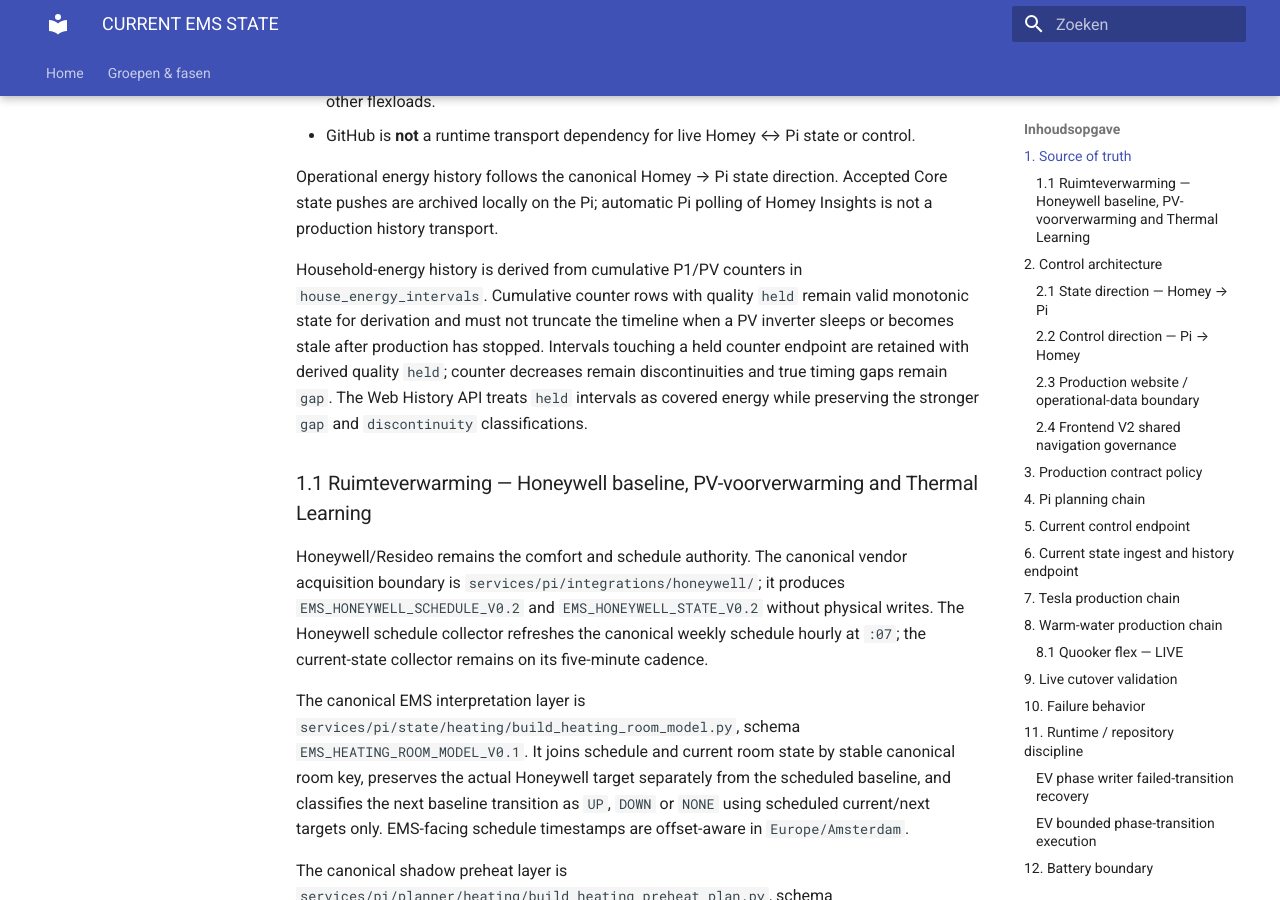
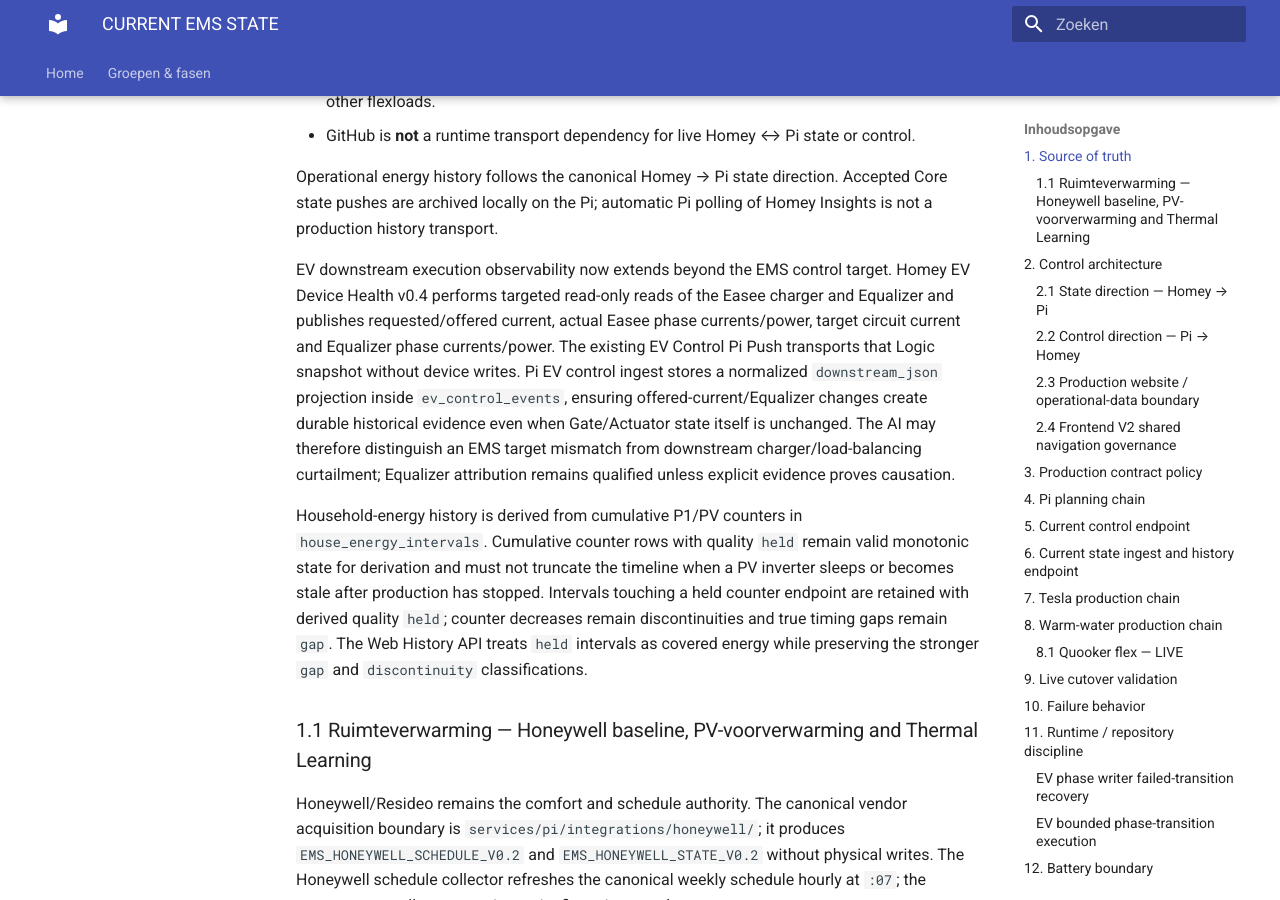
Before and after one commit to OnsKasteeltje/homey-energy-manual, an MkDocs documentation site: the page built from docs/architecture/CURRENT-EMS-STATE.md, in a window 1280 px wide and 900 px high, scrolled down 1466 px. Built offline with MkDocs 1.6.1 and Material for MkDocs 9.7.7, drawn with Linux system fonts in a browser that asks for light colours.

Commit message:
docs(ev): record Easee Equalizer observability chain

```diff
--- a/docs/architecture/CURRENT-EMS-STATE.md
+++ b/docs/architecture/CURRENT-EMS-STATE.md
@@ -28,6 +28,18 @@ Canonical diagnostic source-of-truth and mandatory root-cause documentation rule
 - GitHub is **not** a runtime transport dependency for live Homey ↔ Pi state or control.
 
 Operational energy history follows the canonical Homey → Pi state direction. Accepted Core state pushes are archived locally on the Pi; automatic Pi polling of Homey Insights is not a production history transport.
+
+EV downstream execution observability now extends beyond the EMS control target.
+Homey EV Device Health v0.4 performs targeted read-only reads of the Easee
+charger and Equalizer and publishes requested/offered current, actual Easee
+phase currents/power, target circuit current and Equalizer phase currents/power.
+The existing EV Control Pi Push transports that Logic snapshot without device
+writes. Pi EV control ingest stores a normalized `downstream_json` projection
+inside `ev_control_events`, ensuring offered-current/Equalizer changes create
+durable historical evidence even when Gate/Actuator state itself is unchanged.
+The AI may therefore distinguish an EMS target mismatch from downstream
+charger/load-balancing curtailment; Equalizer attribution remains qualified
+unless explicit evidence proves causation.
 
 Household-energy history is derived from cumulative P1/PV counters in `house_energy_intervals`. Cumulative counter rows with quality `held` remain valid monotonic state for derivation and must not truncate the timeline when a PV inverter sleeps or becomes stale after production has stopped. Intervals touching a held counter endpoint are retained with derived quality `held`; counter decreases remain discontinuities and true timing gaps remain `gap`. The Web History API treats `held` intervals as covered energy while preserving the stronger `gap` and `discontinuity` classifications.
 
```
